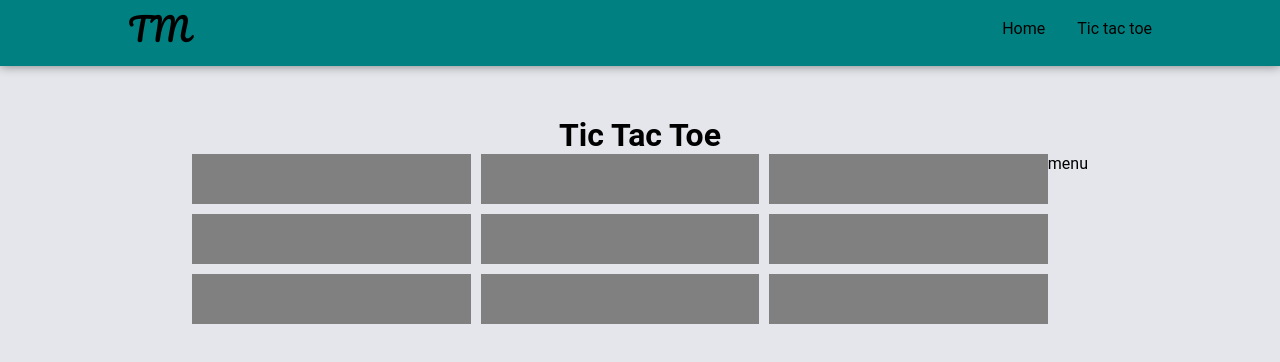
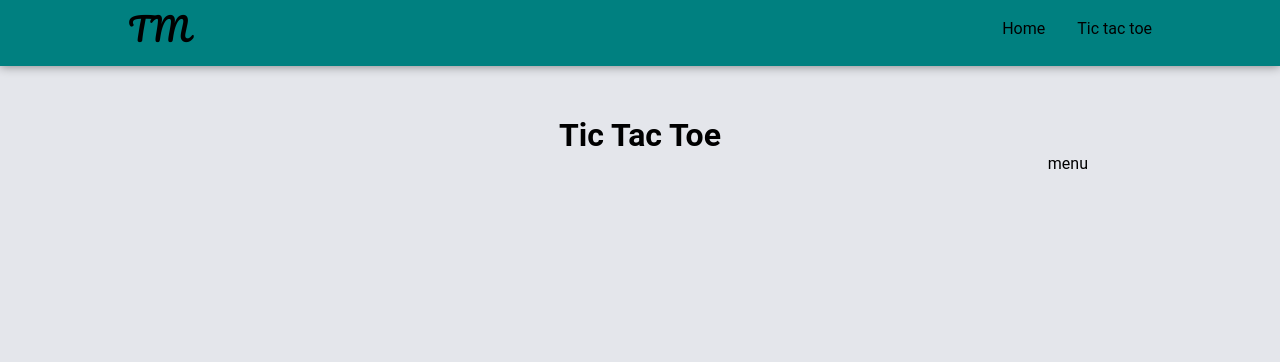
Before and after one commit to DanDPV/Applaudo-Trainee-week-7, a React (Create React App) app: page /tic-tac-toe in a window 1280 px wide. Shown: the top 362 px of the page. Built offline with nearby package versions, Linux system fonts and the light colour scheme.

Commit message:
:lipstick: Change grid row template

```diff
--- a/src/components/TicTacToeBoard/TicTacToeBoard.css
+++ b/src/components/TicTacToeBoard/TicTacToeBoard.css
@@ -2,5 +2,5 @@
   display: grid;
   grid-gap: 10px;
   grid-template-columns: repeat(3, minmax(50px, 1fr));
-  grid-auto-rows: minmax(50px, auto);
+  grid-template-rows: 1fr;
 }
```
